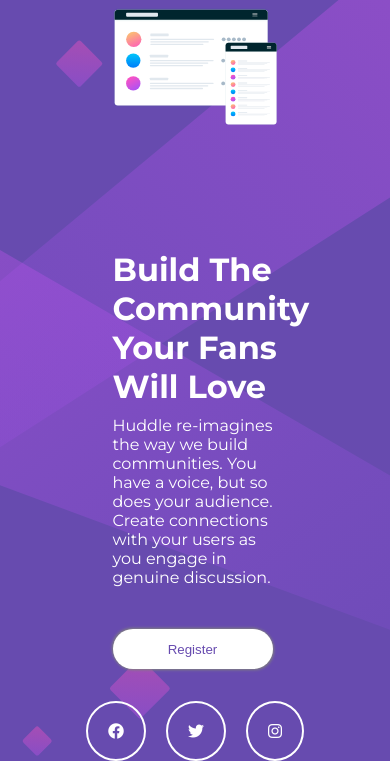
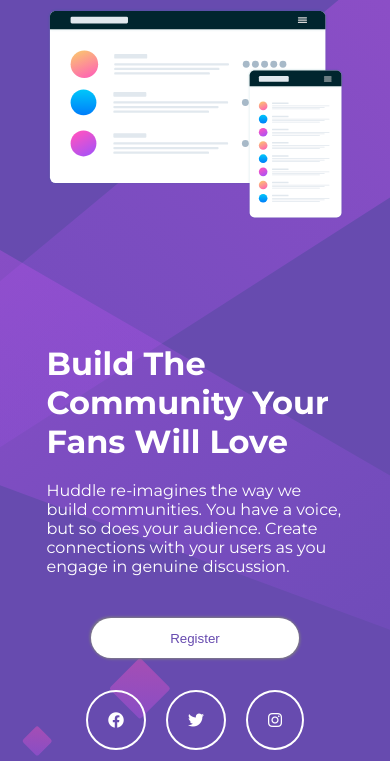
Before and after one commit to madonna-hany-boils/Huddle-landing-page-with-single-introductory-section, a plain HTML site: page index.html in a window 390 px wide. Shown: the part 147-908 px from the top of the page. Drawn offline with Linux system fonts and the light colour scheme.

Commit message:
update media query

```diff
--- a/style.css
+++ b/style.css
@@ -45,7 +45,7 @@
 
 button {
   height: 40px;
-  width: 10rem;
+  width: 13rem;
   border-radius: 50px;
   background-color: white;
   box-shadow: 1px 1px 3px gray, -1px -1px 3px gray;
@@ -79,9 +79,18 @@
 }
 
 @media (max-width: 760px) {
+
+  .section1,
+.section2 {
+  width: 90%;
+}
+.section2 {
+  display: flex;
+      flex-direction: column;
+      align-items: center;
+}
   .image img {
     display: flex;
-    /* justify-content: center; */
     margin: auto;
   }
   body {
```
